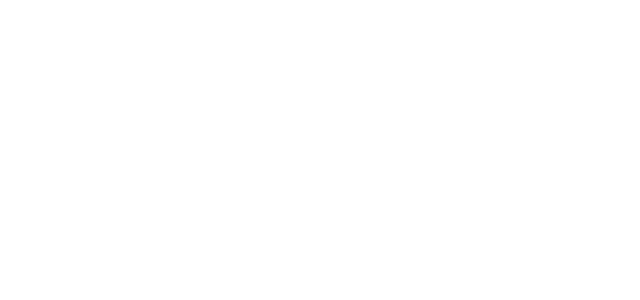
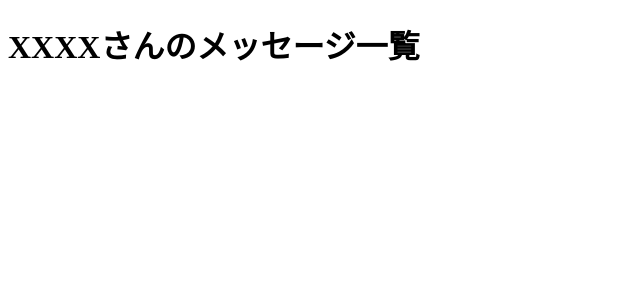
Before and after one commit to nargok/react_apollo_message_app_sample, a React (Create React App) app: page /personal in a window 1280 px wide. Shown: the top 300 px of the page, without its empty margins (0-640 px from the left). Built offline with nearby package versions, Linux system fonts and the light colour scheme.

Commit message:
add personal component

```diff
--- /dev/null
+++ b/src/components/Personal.js
@@ -0,0 +1,20 @@
+import React, { Component } from 'react';
+
+class PersonalPage extends Component {
+  constructor() {
+    super();
+    this.state = {
+
+    }
+  }
+
+  render() {
+    return (
+      <div>
+        <h1>XXXXさんのメッセージ一覧</h1>
+      </div>
+    )
+  }
+}
+
+export default PersonalPage;
--- a/src/index.js
+++ b/src/index.js
@@ -14,6 +14,7 @@
 import { InMemoryCache } from "apollo-cache-inmemory";
 import { setContext } from "apollo-link-context";
 import { AUTH_TOKEN } from "./constants";
+import PersonalPage from "./components/Personal";
 
 // GraphQLで連携するサーバーのURL
 const MESSAGE_APP_BASE_URL = 'https://nrgok-graphql-server-node-js.herokuapp.com/graphql';
@@ -50,6 +51,7 @@
                 <Route exact path="/" component={App} />
                 <Route path="/login" component={Login} />
                 <Route path="/create" component={Create} />
+                <Route path="/personal" component={PersonalPage} />
             </React.Fragment>
         </BrowserRouter>
     </ApolloProvider>,
```
